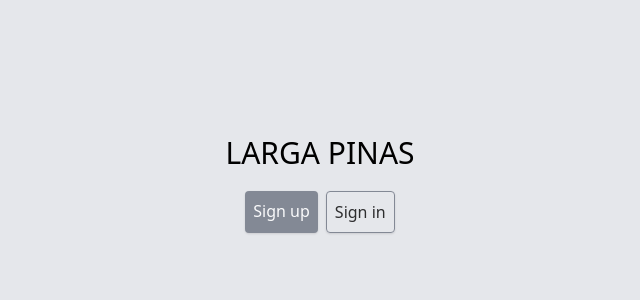
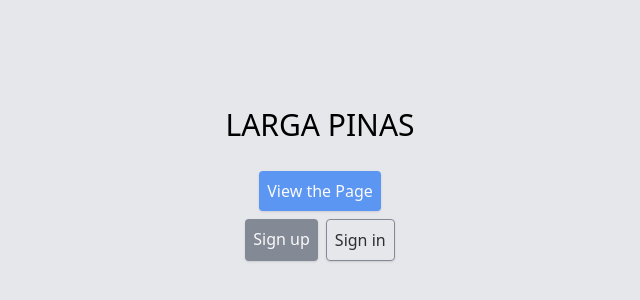
Before and after one commit to geruel39/carent, a plain HTML site: page Larga Pinas/index.html in a window 1280 px wide. Shown: the part 216-516 px from the top of the page, without its empty margins (320-960 px from the left). Drawn offline with nearby package versions, Linux system fonts and the light colour scheme.

Commit message:
Add files via upload

```diff
--- a/Larga Pinas/index.html
+++ b/Larga Pinas/index.html
@@ -10,6 +10,8 @@
     <div class="w-full h-screen flex flex-col items-center justify-center bg-gray-200">
 
         <h1 class="text-3xl uppercase mb-5">Larga Pinas</h1>
+
+        <a href="user.php" class="m-2 p-2 rounded shadow bg-blue-500 text-white mx-1 cursor-pointer opacity-80 transitions duration-300 hover:opacity-100">View the Page</a>
 
         <div class="flex">
 
```
